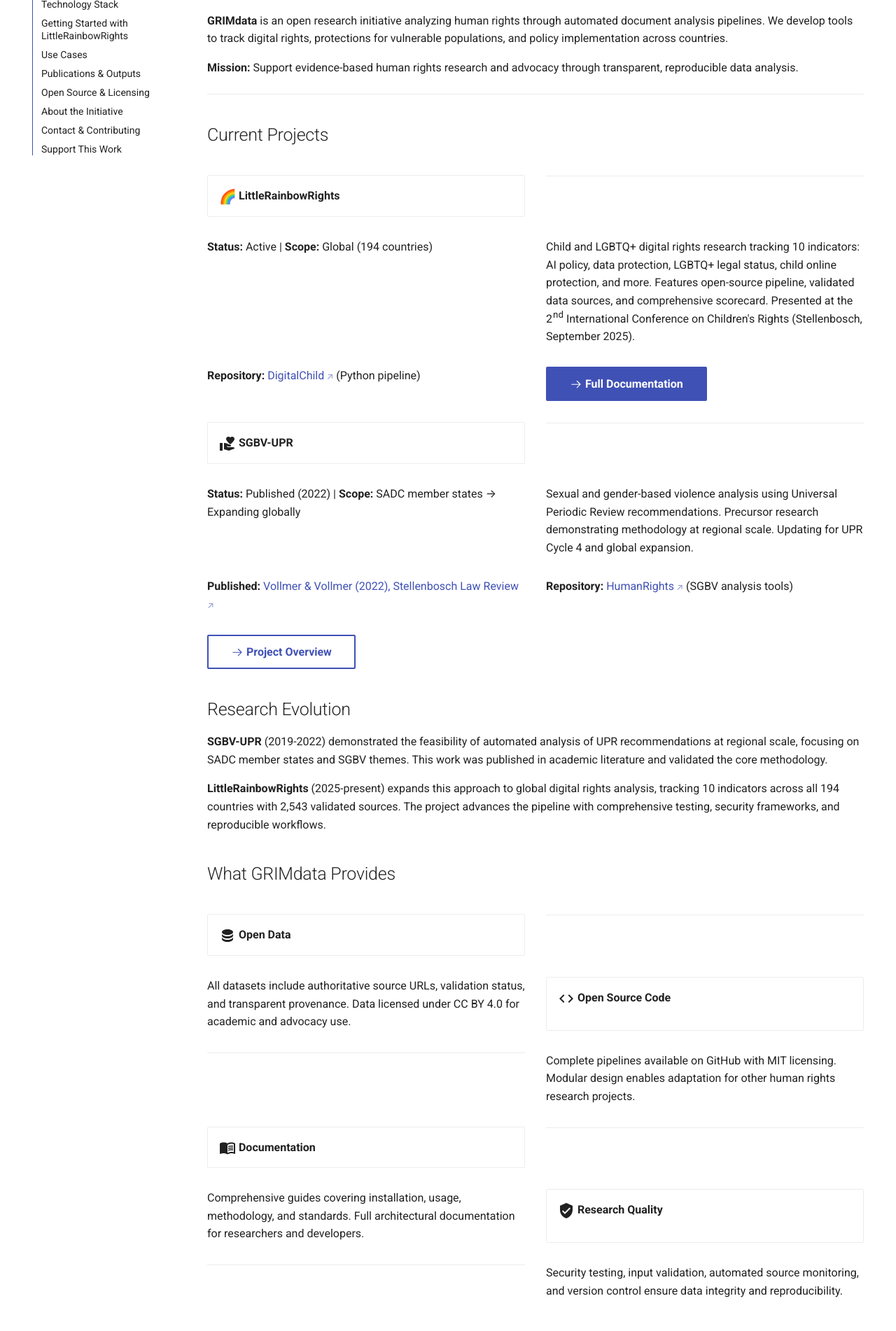
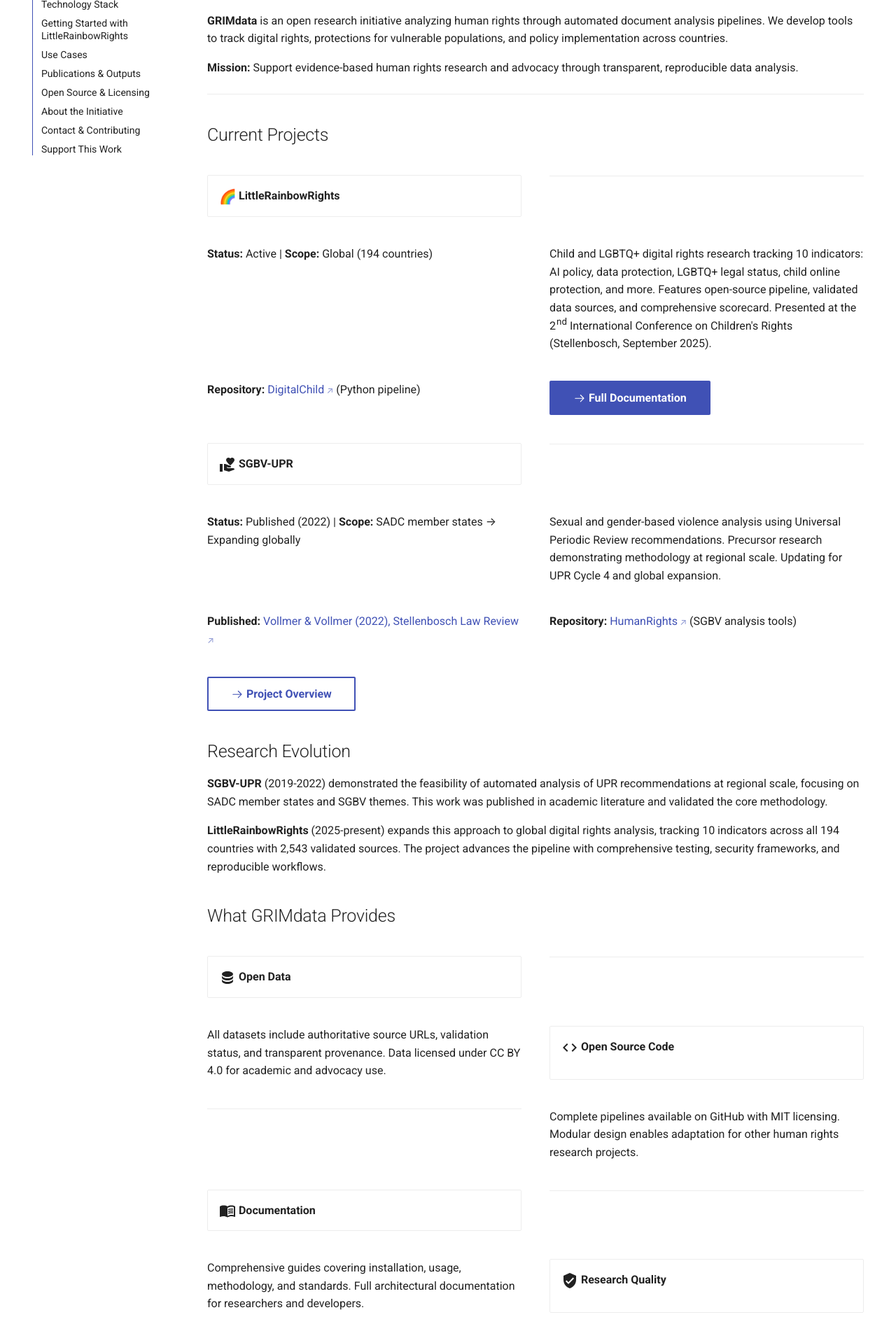
Before and after one commit to MissCrispenCakes/DigitalChild, an MkDocs documentation site: the page built from docs/index.md, in a window 1280 px wide. Shown: the part 306-2208 px from the top of the page at 70% size. Built offline with MkDocs 1.6.1 and Material for MkDocs 9.7.7, drawn with Linux system fonts in a browser that asks for light colours; emoji names are drawn with the system emoji font; a script that is not in the unit is left out; comment, search, counter and statistics services are not loaded.

Commit message:
Fix grid card layout across all documentation pages
CSS fixes (docs/stylesheets/extra.css):
- Increase min card width from 350px to 400px for better content display
- Increase gap from 1.5rem to 2rem for improved spacing
- Increase card padding from 1.5rem to 2rem
- Change overflow from 'hidden' to 'visible' to prevent content clipping

Markup fixes:
- docs/scorecard/index.md: Remove broken code fence around grid div
- docs/getting-started/quickstart.md: Remove broken code fence around grid div

These changes fix cramped, misaligned grid cards on:
- GRIMdata homepage (Current Projects, What GRIMdata Provides)
- Scorecard page (Quick Stats)
- LittleRainbowRights page (Key Findings, Interactive Tools)
- SGBV page (Key Features)
- Getting Started page (Learn More)

All mdformat checks pass. All pre-commit checks pass.

```diff
--- a/docs/stylesheets/extra.css
+++ b/docs/stylesheets/extra.css
@@ -29,8 +29,8 @@
 /* Card grid styling - target only ul/li elements, not all children */
 .md-typeset .grid.cards {
   display: grid;
-  grid-template-columns: repeat(auto-fit, minmax(350px, 1fr));
-  gap: 1.5rem;
+  grid-template-columns: repeat(auto-fit, minmax(400px, 1fr));
+  gap: 2rem;
   margin: 2rem 0;
   width: 100%;
   box-sizing: border-box;
@@ -42,10 +42,10 @@
 .md-typeset .grid.cards > li {
   border: 1px solid var(--md-default-fg-color--lightest);
   border-radius: 0.2rem;
-  padding: 1.5rem;
+  padding: 2rem;
   transition: all 0.2s;
   box-sizing: border-box;
-  overflow: hidden;
+  overflow: visible;
   margin: 0;
 }
 
```
Also changed, not shown: docs/getting-started/quickstart.md (+1 -2 lines), docs/scorecard/index.md (+0 -2 lines).
